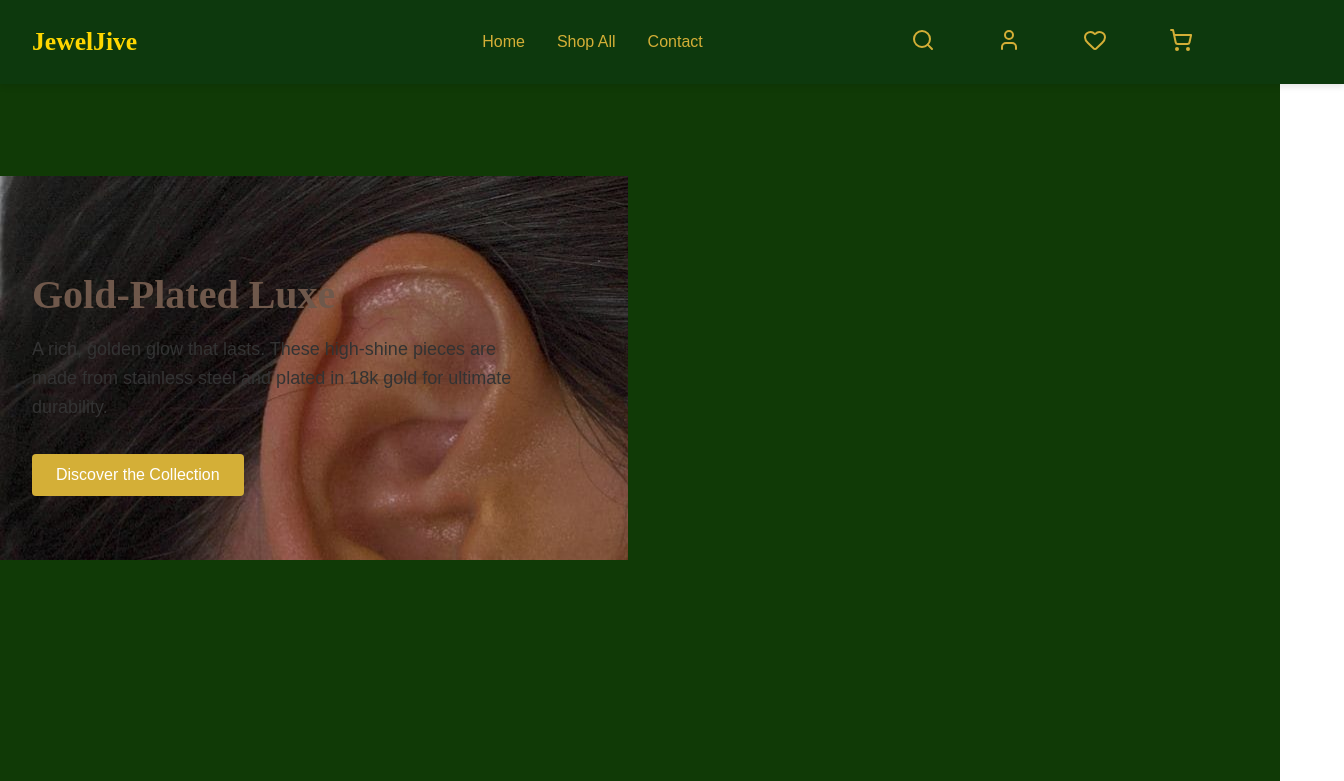
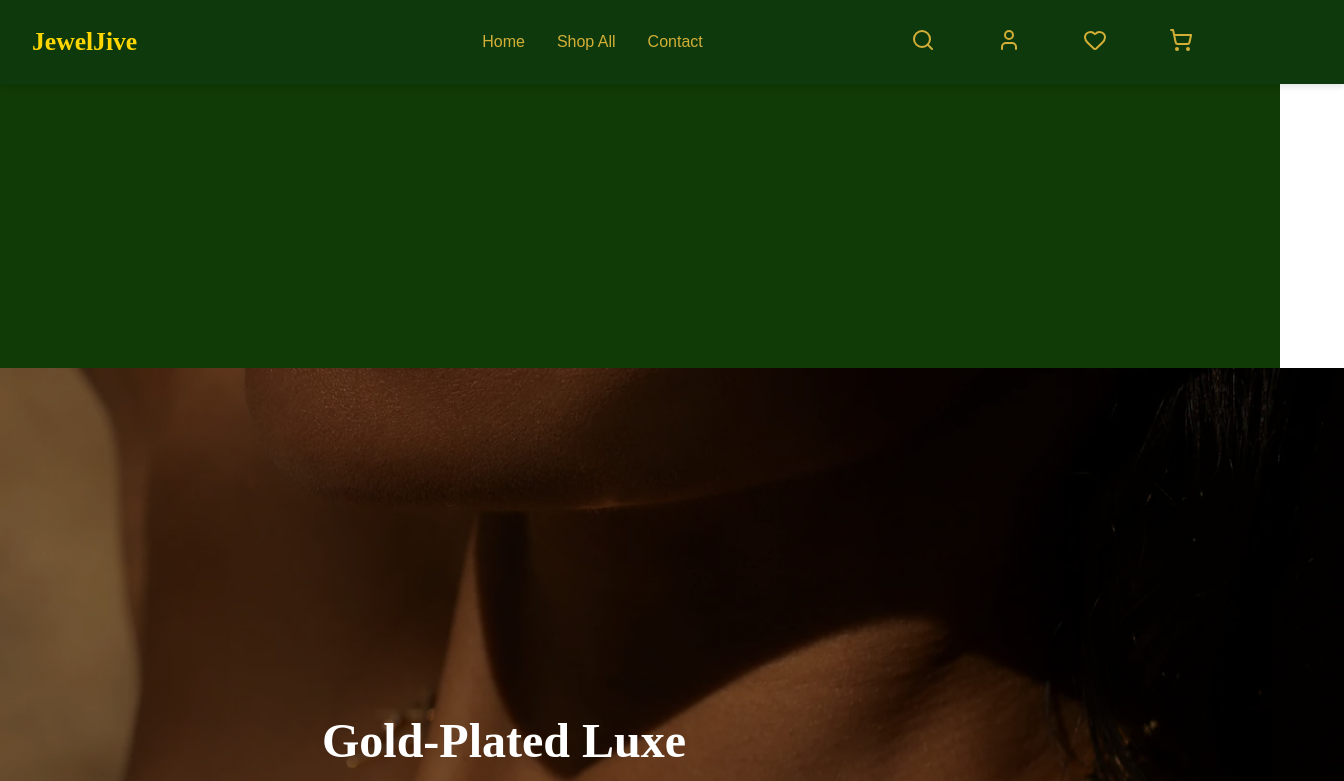
Before and after one commit to phemelomakgopa/JewelJive, a React (Vite) app: page / in a window 1280 px wide. Shown: the top 781 px of the page, 1344 px wide, since content can reach past the window. Built offline with nearby package versions, Linux system fonts and the light colour scheme.

Commit message:
Hero update

```diff
--- a/src/components/HeroSection.css
+++ b/src/components/HeroSection.css
@@ -1,36 +1,50 @@
 .hero {
-    display: grid;
-    /*grid-template-columns: 1fr 1fr;*/
-    align-items: center;
-    gap: 2rem;
-    padding: 4rem 2rem;
-    background-image: url('../assets/Jewel_Model.jpg');
+  display: flex;
+  align-items: center;
+  justify-content: center;
 
-    width: 100%;
-    height: auto;
-    object-fit: cover;
-    transition: transform 0.5s ease;
-    overflow: hidden;
+  padding: 4rem 2rem;
+  min-height: 90vh;
+  position: absolute;
+
+  background-image: url('../assets/BeautifulModel.webp');
+  background-size: cover;
+  background-position: center;
+  background-repeat: no-repeat;
+  z-index: 1;
+
+  width: 100%;
   }
 
+  /* dark overlay for readanbility */
+.hero::before{
+  content: "";
+  position: absolute;
+  inset: 0;
+  background: rgba(0, 0, 0, .45);
+  z-index: 1;
+}
+
   .hero__content {
-    max-width: 500px;
+    position: relative;
+    z-index: 2;
+    max-width: 700px;
+    color: #fff;
     animation: fadeInSlide 1s ease;
   }
 
   .hero__title {
     font-family: serif;
-    font-size: 2.5rem;
-    color: #6f584b; /* Muted bronze */
+    font-size: 3rem;
     margin-bottom: 1rem;
+    font-weight: 600;
   }
 
   .hero__subtitle {
     font-family: sans-serif;
-    font-size: 1.125rem;
-    color: #333;
+    font-size: 1.25rem;
     line-height: 1.6;
-    margin-bottom: 2rem;
+    margin-bottom: 1rem;
   }
 
   .hero__cta {
@@ -39,7 +53,7 @@
     background-color: #d4af37; /* Champagne gold */
     color: white;
     border: none;
-    padding: 0.75rem 1.5rem;
+    padding: 0.75rem 1.75rem;
     border-radius: 4px;
     cursor: pointer;
     transition: background-color 0.3s;
@@ -64,9 +78,8 @@
   /* Mobile responsive layout */
   @media (max-width: 768px) {
     .hero {
-      grid-template-columns: 1fr;
-      padding: 2rem 1rem;
-      gap: 1.5rem;
+      height: 60vh;
+      padding: 3rem 1rem;
     }
 
     .hero__title {
```
Also changed, not shown: src/assets/BeautifulModel.webp (added).
